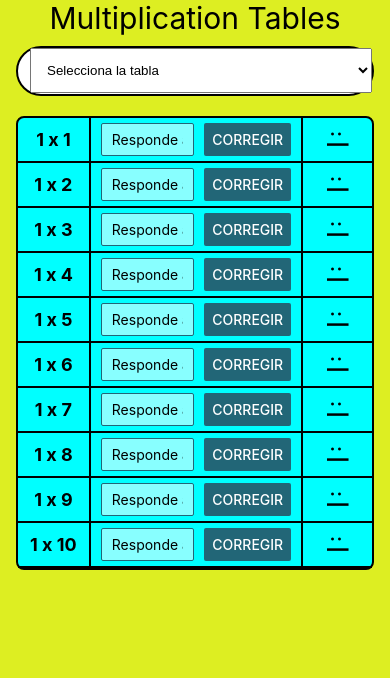
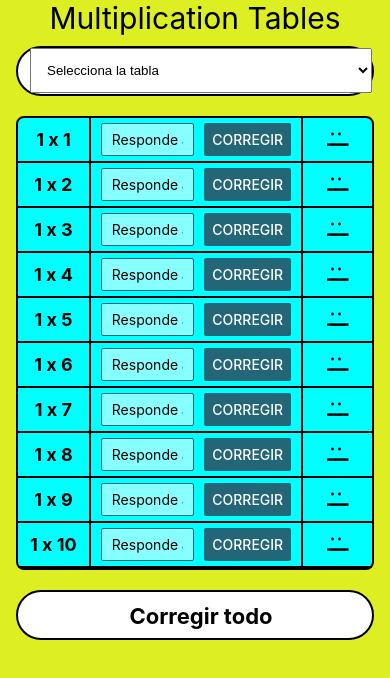
Before and after one commit to Mathiew82/multiplication-tables-mobile-app, a React Native app: screen / in a window 390 px wide. Shown: the top 678 px of the page. Built offline with nearby package versions, Linux system fonts and the light colour scheme.

Commit message:
Agregado el botón de corregir todo en la vista principal

```diff
--- a/App.js
+++ b/App.js
@@ -1,6 +1,14 @@
 import { StatusBar } from "expo-status-bar";
 import React, { useState } from "react";
-import { Platform, SafeAreaView, StyleSheet, Text, View } from "react-native";
+import {
+  Platform,
+  SafeAreaView,
+  StyleSheet,
+  Text,
+  View,
+  Button,
+  Alert,
+} from "react-native";
 import { Picker } from "@react-native-picker/picker";
 import Row from "./components/Row";
 
@@ -77,6 +85,27 @@ export default function App() {
             <Row firstValue={currentTable} secondValue={index} key={index} />
           ))}
         </View>
+        <Text
+          style={{
+            width: "100%",
+            height: 50,
+            backgroundColor: "white",
+            borderStyle: "solid",
+            borderWidth: 2,
+            borderColor: "#000",
+            borderRadius: 30,
+            color: "#000",
+            fontSize: 22,
+            fontWeight: "bold",
+            marginTop: 20,
+            paddingTop: 11,
+            paddingLeft: 12,
+            textAlign: "center",
+          }}
+          onPress={() => Alert.alert("Simple Button pressed")}
+        >
+          Corregir todo
+        </Text>
         <StatusBar style="auto" />
       </View>
     </SafeAreaView>
```
